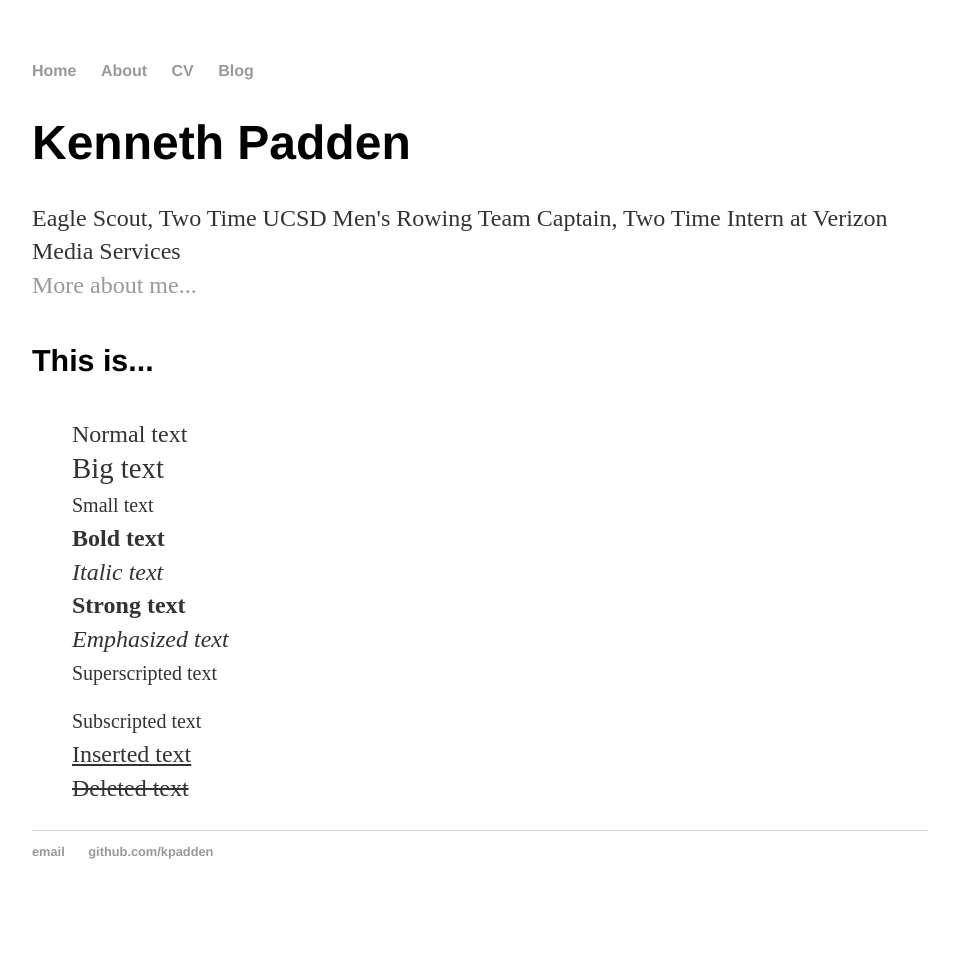
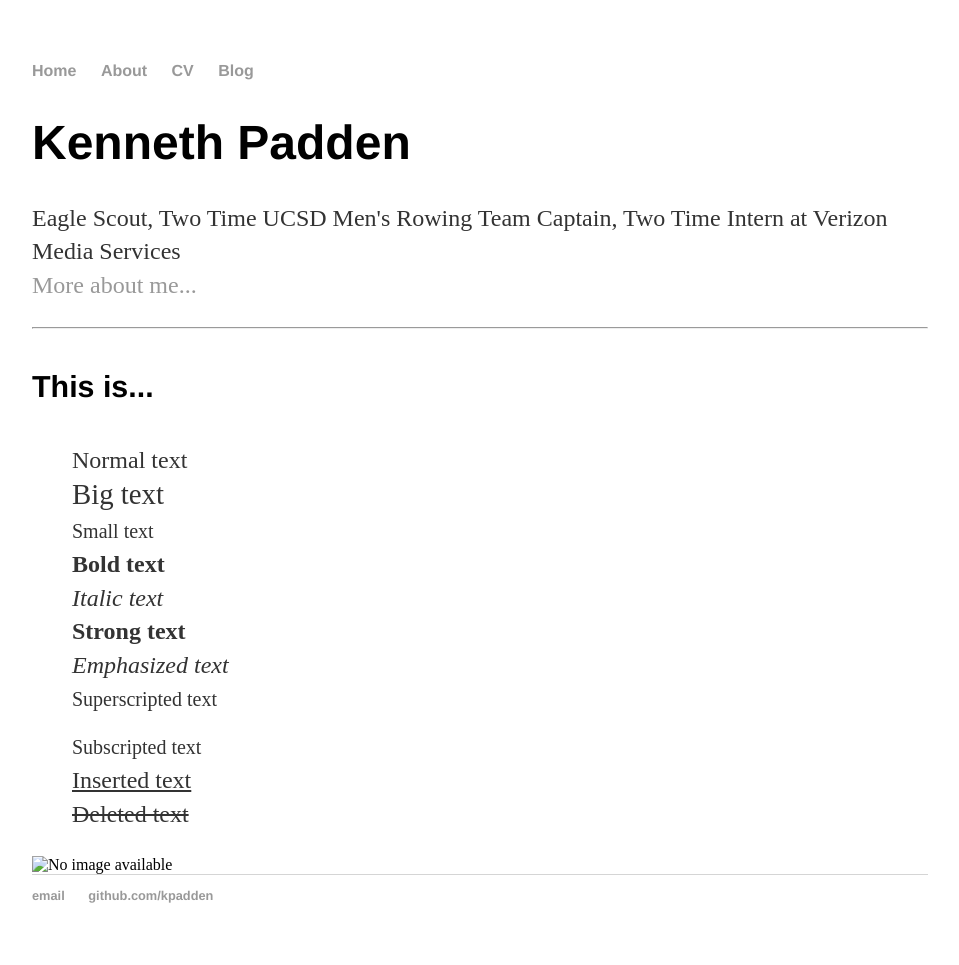
Before and after one commit to kpadden/kpadden.github.io, a Jekyll site: the page built from index.html, in a window 1280 px wide. Shown: the whole page, without its empty margins (160-1119 px from the left). Built offline with Jekyll 4.4.1, drawn with Linux system fonts in a browser that asks for light colours; before the commit the page ends 921 px from its top, so only the background shows below that.

Commit message:
Update index.html

```diff
--- a/index.html
+++ b/index.html
@@ -5,7 +5,10 @@ title: Kenneth Padden
 <div class="blurb">
         <h1>Kenneth Padden</h1>
         <p>Eagle Scout, Two Time UCSD Men's Rowing Team Captain, Two Time Intern at Verizon Media Services <br/> <a href="/about">More about me...</a></p>
-</div><!-- /.blurb -->
+</div>
+<!-- /.blurb -->
+<hr/>
+<body>
         <h4> This is... </h4>
         <ul>
                 Normal text <br/>
@@ -20,3 +23,5 @@ title: Kenneth Padden
                 <ins> Inserted text </ins> <br/>
                 <del> Deleted text </del>
         </ul>
+        <img alt="No image available"/>
+</body>
```
Lines whose indentation alone changed are shown as unchanged.
